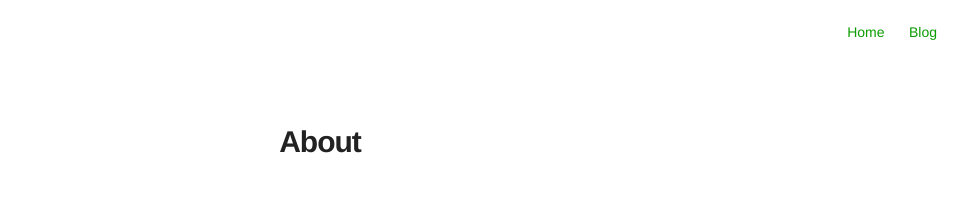
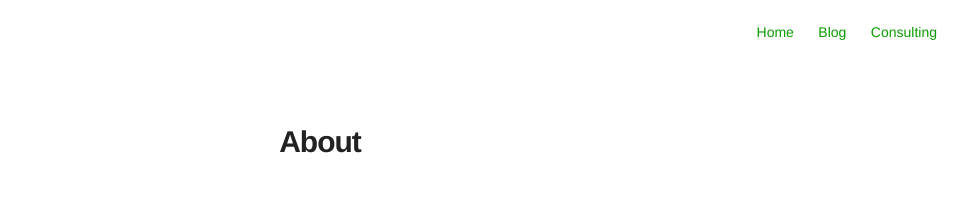
Before and after one commit to edcs/username.github.io, a Jekyll site: the page built from about.md, in a window 1280 px wide. Shown: the top 216 px of the page, without its empty margins (320-1280 px from the left). Built offline with Jekyll 4.4.1, drawn with Linux system fonts in a browser that asks for light colours.

Commit message:
Update nav.html

```diff
--- a/_includes/nav.html
+++ b/_includes/nav.html
@@ -29,5 +29,9 @@
                 </li>
             {% endif %}
         {% endif %}
+
+        <li class="item">
+            <a class="link" href="https://ecs.consulting/">Consulting</a>
+        </li>
     </ul>
 </nav>
```
